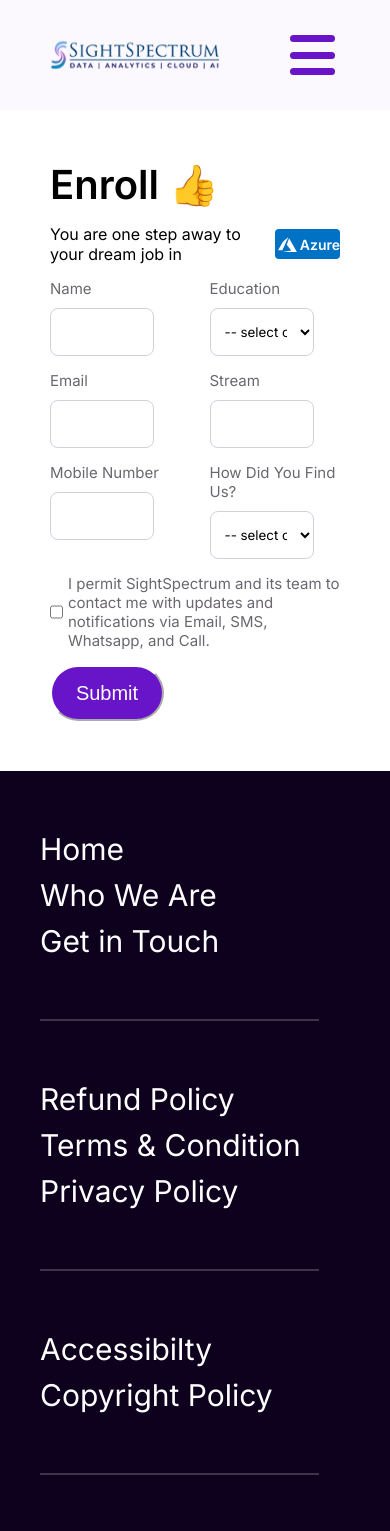
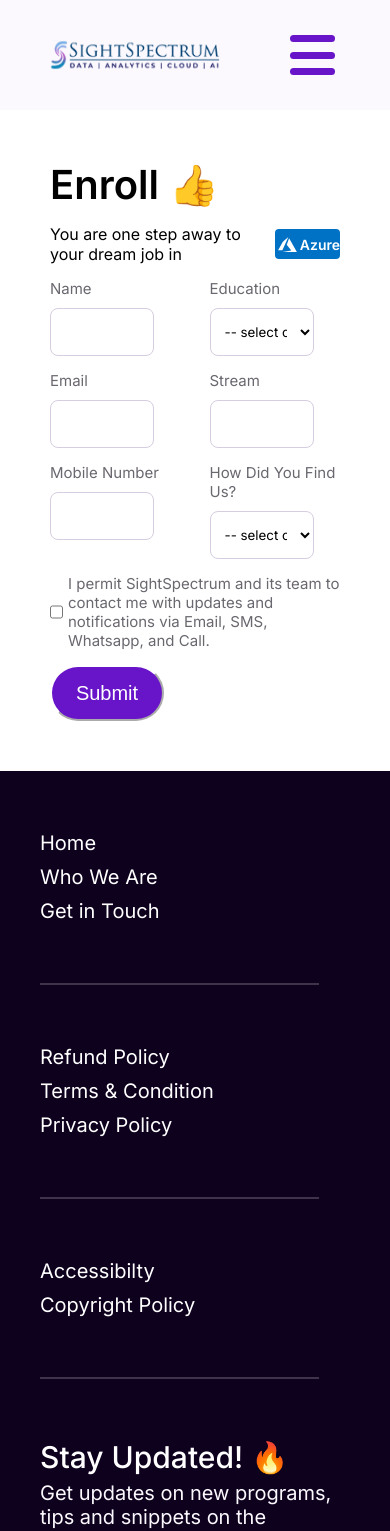
Before and after one commit to Josphine-Swetha23/ssbootcamp, a Next.js app: page /enroll in a window 390 px wide. Shown: the top 1531 px of the page. Built offline with nearby package versions, Linux system fonts and the light colour scheme; no server answers.

Commit message:
footerlinks fontsize adjusted

```diff
--- a/components/footer/footer.module.css
+++ b/components/footer/footer.module.css
@@ -115,15 +115,15 @@
     height: 0px;
     width: 90%;
   }
+  .footerlink {
+    font-size: 20px;
+  }
+  .footertxt1 {
+    font-size: 30px;
+  }
+  .footertxt2 {
+    font-size: 20px;
+  }
 }
 @media screen and (max-width: 450px) {
-  .footerlink {
-    font-size: 30px;
-  }
-  .footertxt1 {
-    font-size: 40px;
-  }
-  .footertxt2 {
-    font-size: 30px;
-  }
 }
```
